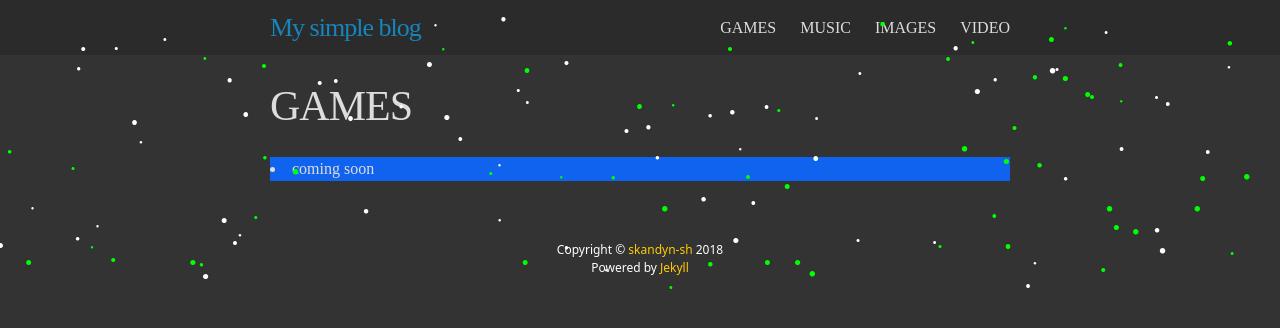
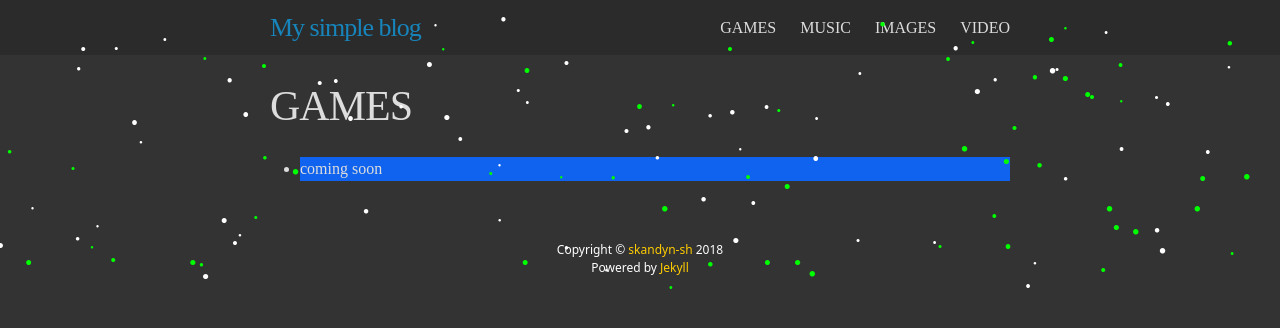
Before and after one commit to skandyn-sh/skandyn-sh.github.io, a Jekyll site: the page built from games.html, in a window 1280 px wide. Shown: the top 328 px of the page. Built offline with Jekyll 4.4.1, drawn with Linux system fonts in a browser that asks for light colours; nearby versions of some CDN libraries; library files that are not in the unit come from our copies; comment, search, counter and statistics services are not loaded.

Commit message:
Update games.html

```diff
--- a/games.html
+++ b/games.html
@@ -3,6 +3,10 @@
 title: GAMES
 permalink: /games/
 ---
+<body>
+  <section>
+    <ul>
 <li style="background-color: #0F63EE;">
 
 coming soon
+</body>
```
